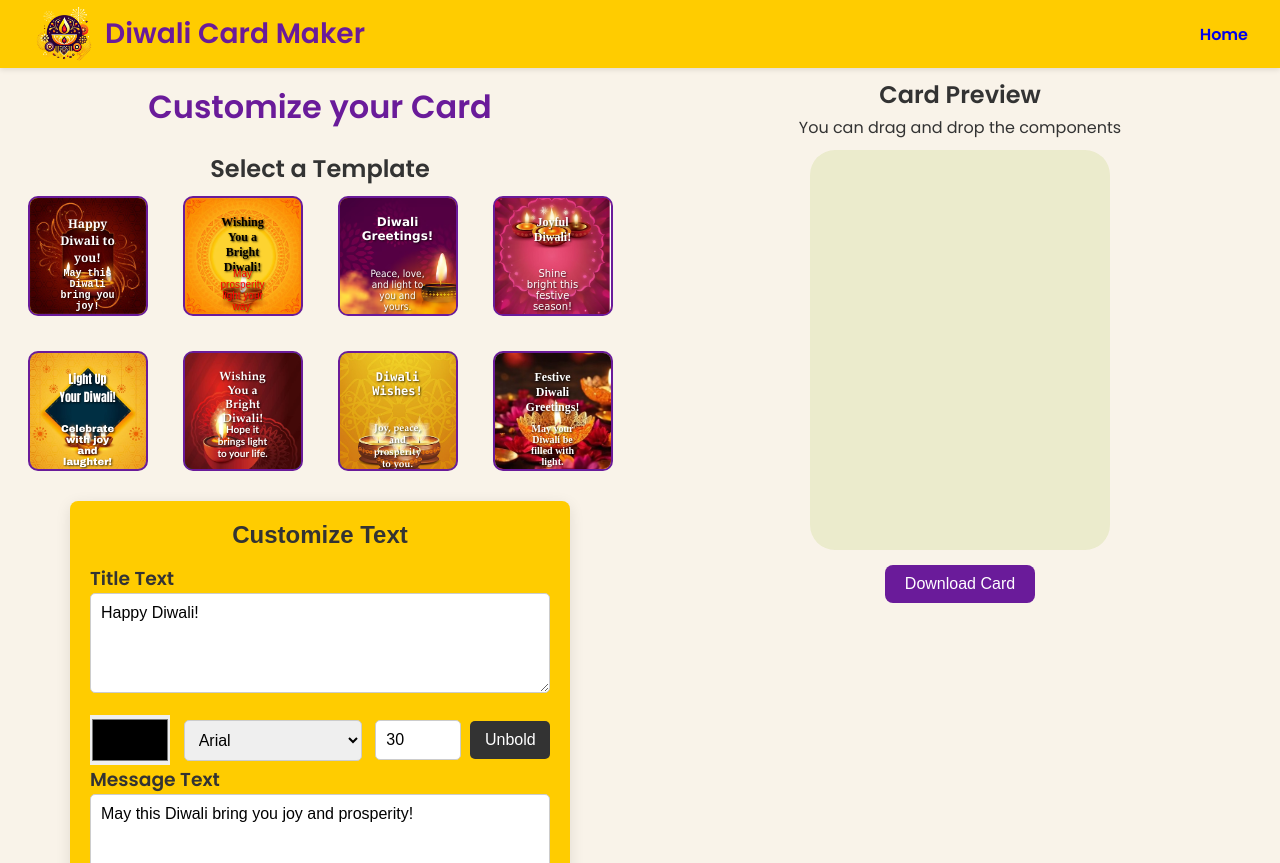
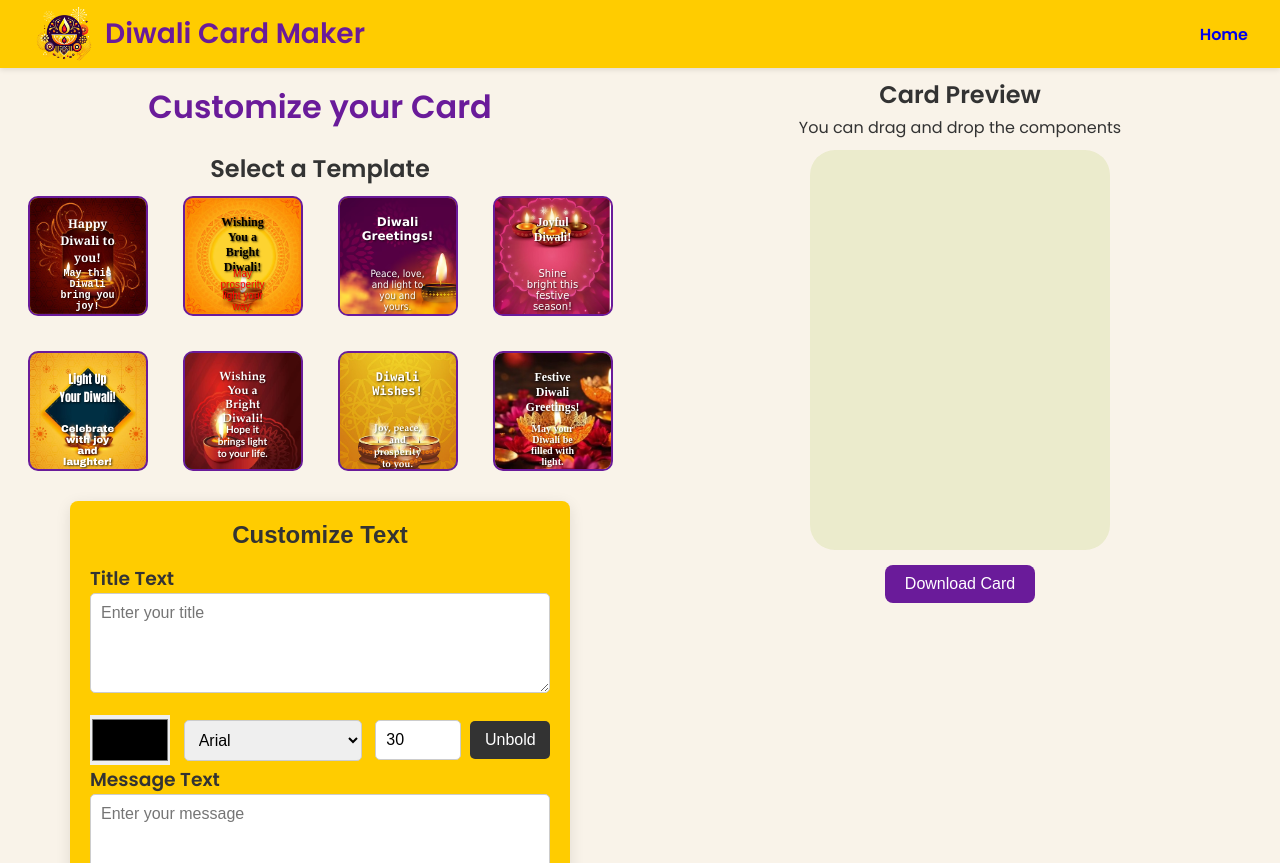
Before and after one commit to ikbal-hussain/diwali-card-maker, a React (Vite) app: page / in a window 1280 px wide. Built offline with nearby package versions, Linux system fonts and the light colour scheme.

Commit message:
minor fixes

```diff
--- a/src/App.jsx
+++ b/src/App.jsx
@@ -11,14 +11,14 @@ import Navbar from "./components/Navbar";
 function App() {
   const [template, setTemplate] = useState(null);
   const [titleText, setTitleText] = useState({
-    content: "Happy Diwali!",
+    content: "",
     color: "#000",
     fontSize: "30px",
     font: "Arial",
     bold: true,
   });
   const [messageText, setMessageText] = useState({
-    content: "May this Diwali bring you joy and prosperity!",
+    content: "",
     color: "#000",
     fontSize: "20px",
     font: "Arial",
@@ -45,9 +45,10 @@ function App() {
       font: selectedTemplate.textElements[1].font,
       bold: selectedTemplate.textElements[1].bold,
     });
-    setStickers(selectedTemplate.decorativeElements); // Load any decorative elements if required
+    setStickers(selectedTemplate.decorativeElements);
     // Additional code to handle images can be added here
   };
+
 
   return (
     <div className="app-container">
```
